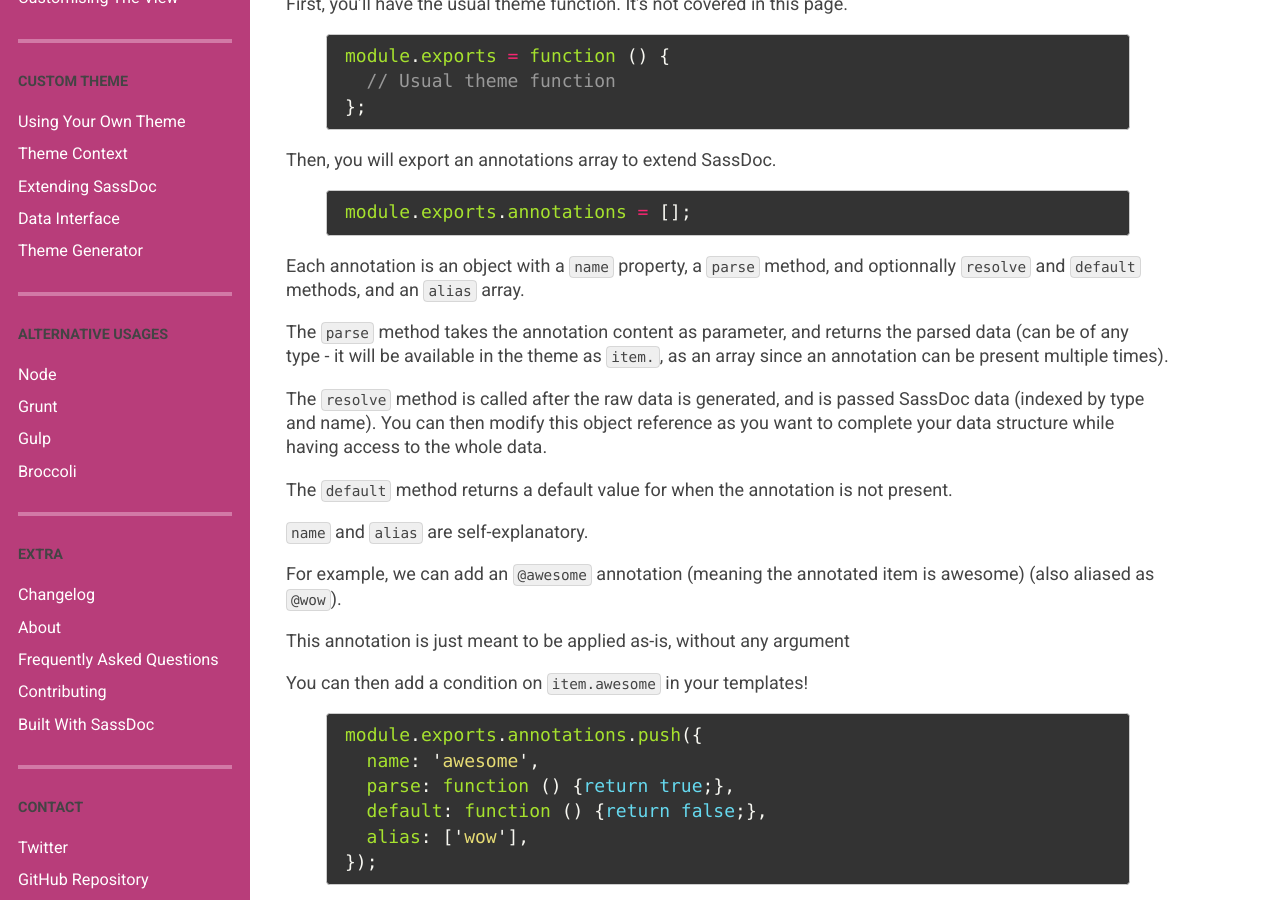
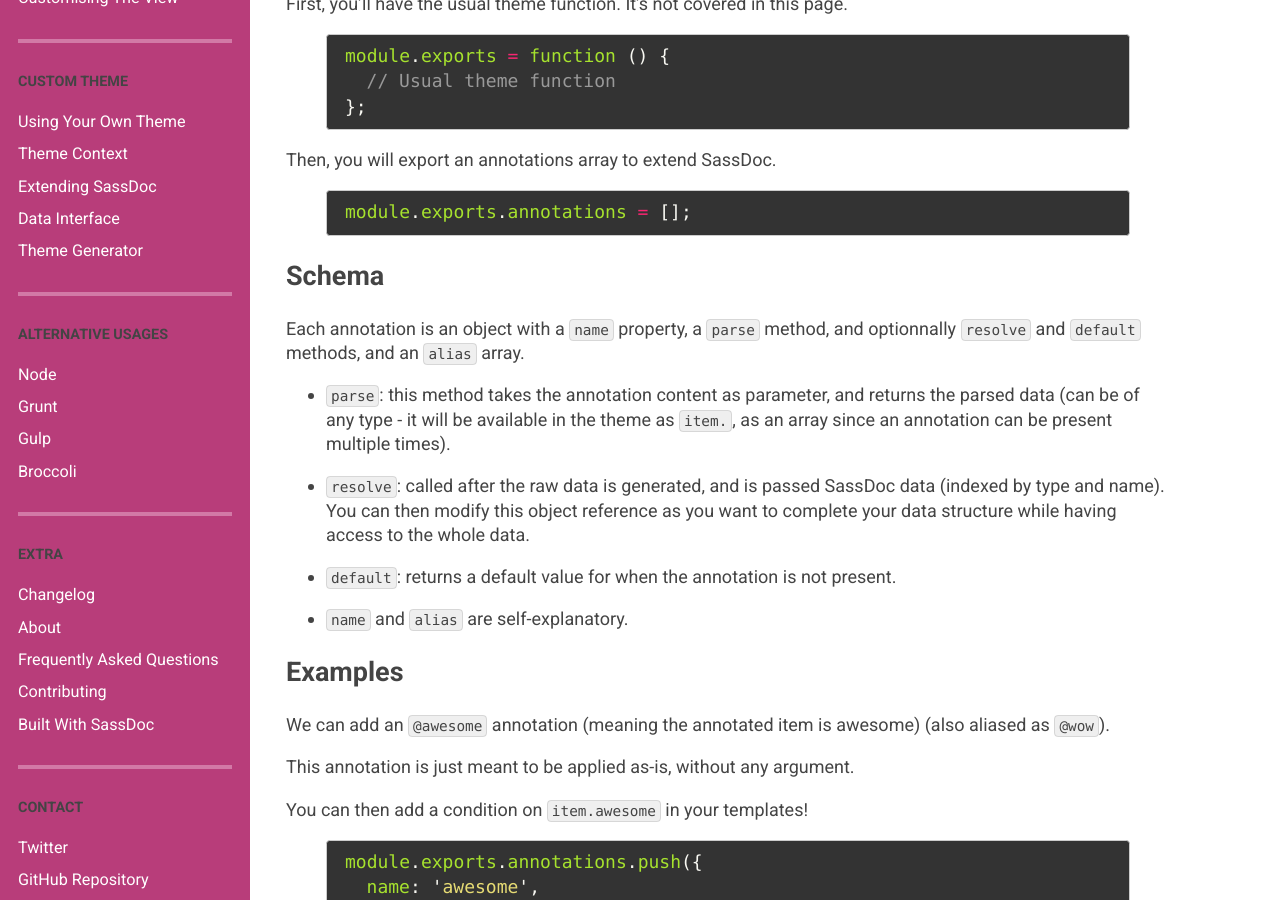
Before and after one commit to SassDoc/sassdoc.github.io, a Jekyll site: the page built from extending-sassdoc/index.md, in a window 1280 px wide and 900 px high, scrolled down 262 px. Built offline with Jekyll 4.4.1, drawn with Linux system fonts in a browser that asks for light colours.

Commit message:
More readable Extending SassDoc page

```diff
--- a/extending-sassdoc/index.md
+++ b/extending-sassdoc/index.md
@@ -28,30 +28,34 @@ Then, you will export an annotations array to extend SassDoc.
 module.exports.annotations = [];
 {% endhighlight %}
 
+## Schema
+
 Each annotation is an object with a `name` property, a `parse`
 method, and optionnally `resolve` and `default` methods, and
 an `alias` array.
 
-The `parse` method takes the annotation content as parameter, and
-returns the parsed data (can be of any type - it will be available
-in the theme as `item.{{annotationName}}`, as an array since
-an annotation can be present multiple times).
+* `parse`: this method takes the annotation content as parameter, and
+  returns the parsed data (can be of any type - it will be available in
+  the theme as `item.{{annotationName}}`, as an array since an
+  annotation can be present multiple times).
 
-The `resolve` method is called after the raw data is generated,
-and is passed SassDoc data (indexed by type and name). You can then
-modify this object reference as you want to complete your data
-structure while having access to the whole data.
+* `resolve`: called after the raw data is generated, and is passed
+  SassDoc data (indexed by type and name). You can then modify this
+  object reference as you want to complete your data structure while
+  having access to the whole data.
 
-The `default` method returns a default value for when the annotation
-is not present.
+* `default`: returns a default value for when the annotation is not
+  present.
 
-`name` and `alias` are self-explanatory.
+* `name` and `alias` are self-explanatory.
 
-For example, we can add an `@awesome` annotation (meaning the annotated
-item is awesome) (also aliased as `@wow`).
+## Examples
+
+We can add an `@awesome` annotation (meaning the annotated item is
+awesome) (also aliased as `@wow`).
 
 This annotation is just meant to be applied as-is, without any
-argument
+argument.
 
 You can then add a condition on `item.awesome` in your templates!
 
```
